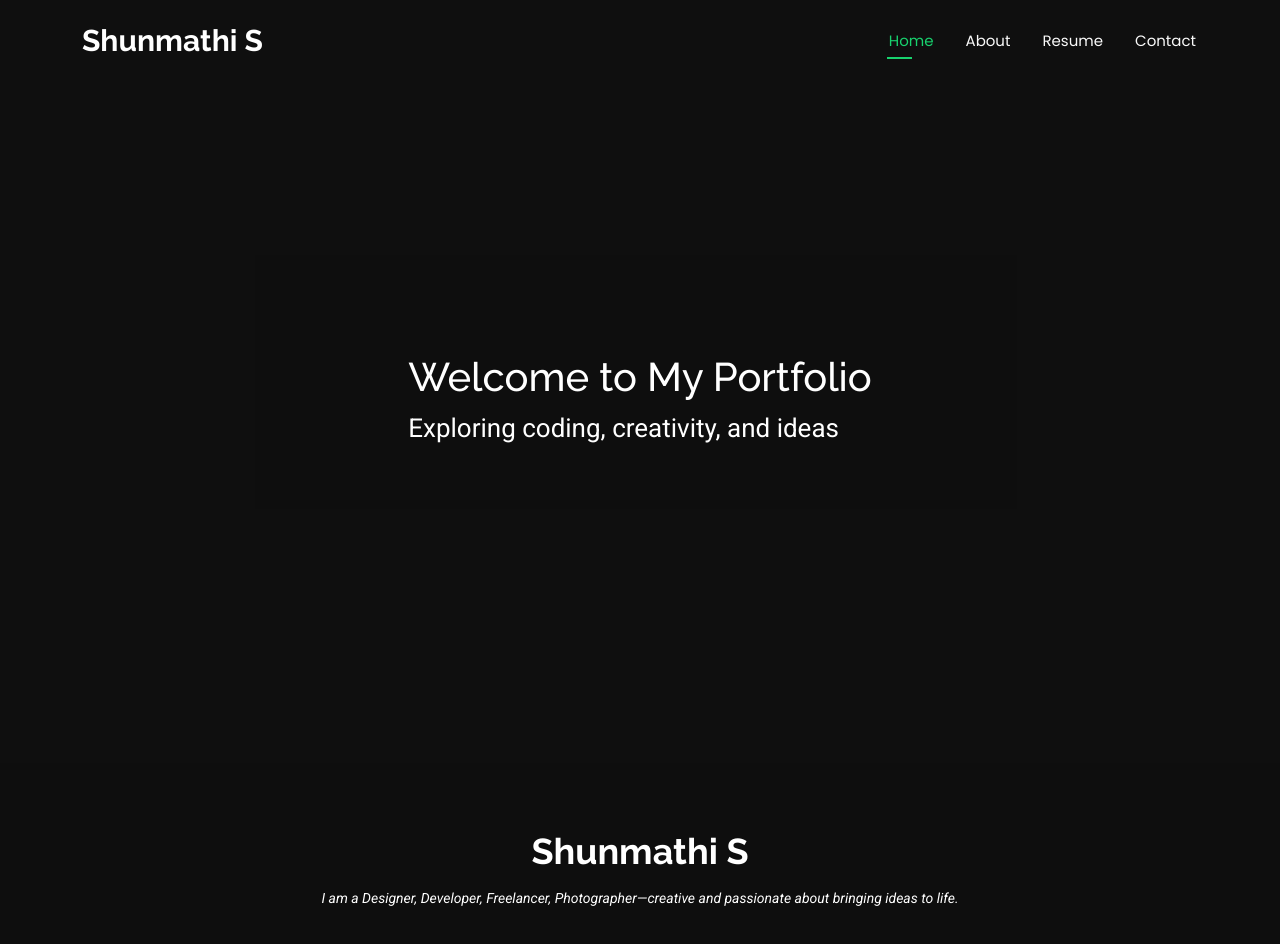
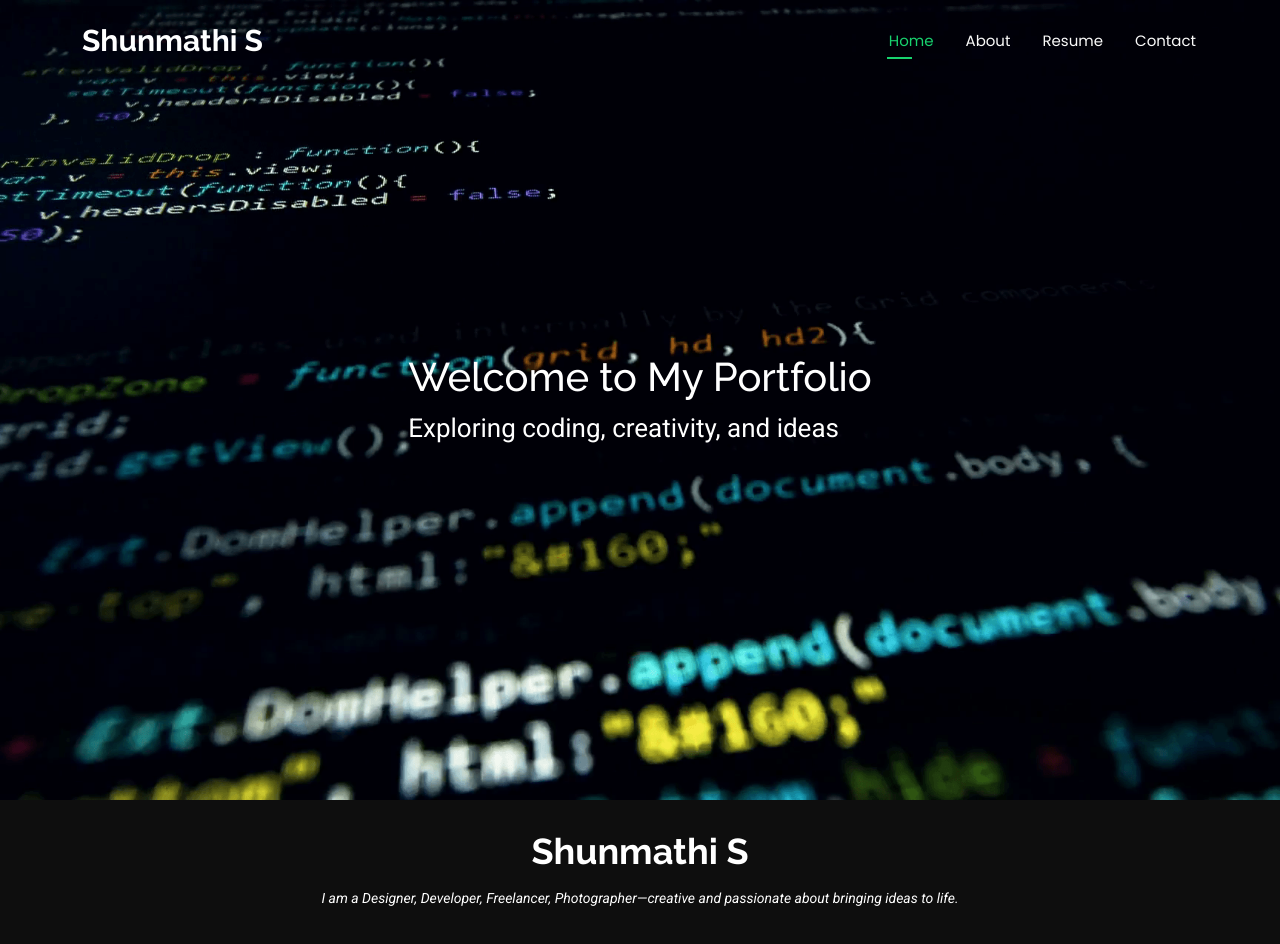
Before and after one commit to sunmoon95/naan-mudhalvan-portfolio, a plain HTML site: page index.html in a window 1280 px wide. Drawn offline with nearby package versions, Linux system fonts and the light colour scheme.

Commit message:
Update index.html

```diff
--- a/index.html
+++ b/index.html
@@ -63,14 +63,15 @@
 
   <main class="main">
 
-    <!-- Hero Section -->
-    <section id="hero" class="hero section dark-background">
+  <!-- Hero Section -->
+<section id="hero" class="hero section dark-background" style="background: url('https://raw.githubusercontent.com/sunmoon95/naan-mudhalvan-portfolio/refs/heads/main/image.webp') no-repeat center center; background-size: cover;">
   <div class="hero-content" data-aos="fade-in">
     <h1>Welcome to My Portfolio</h1>
     <p>Exploring coding, creativity, and ideas</p>
   </div>
 </section>
 <!-- /Hero Section -->
+
 
   </main>
 
```
